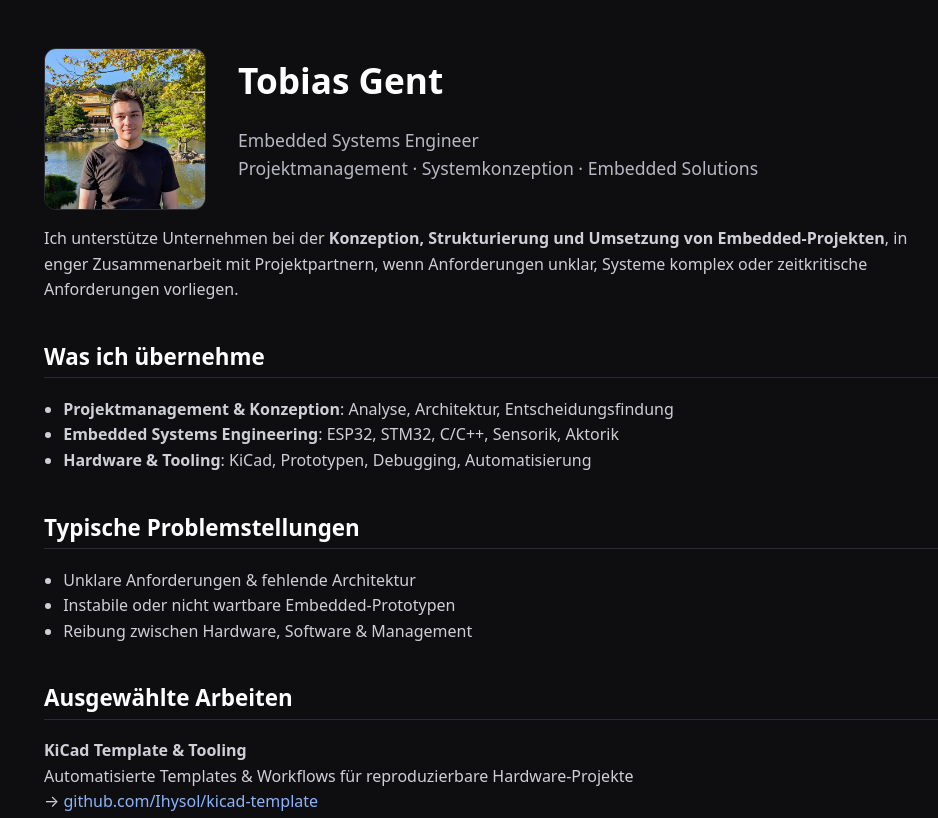
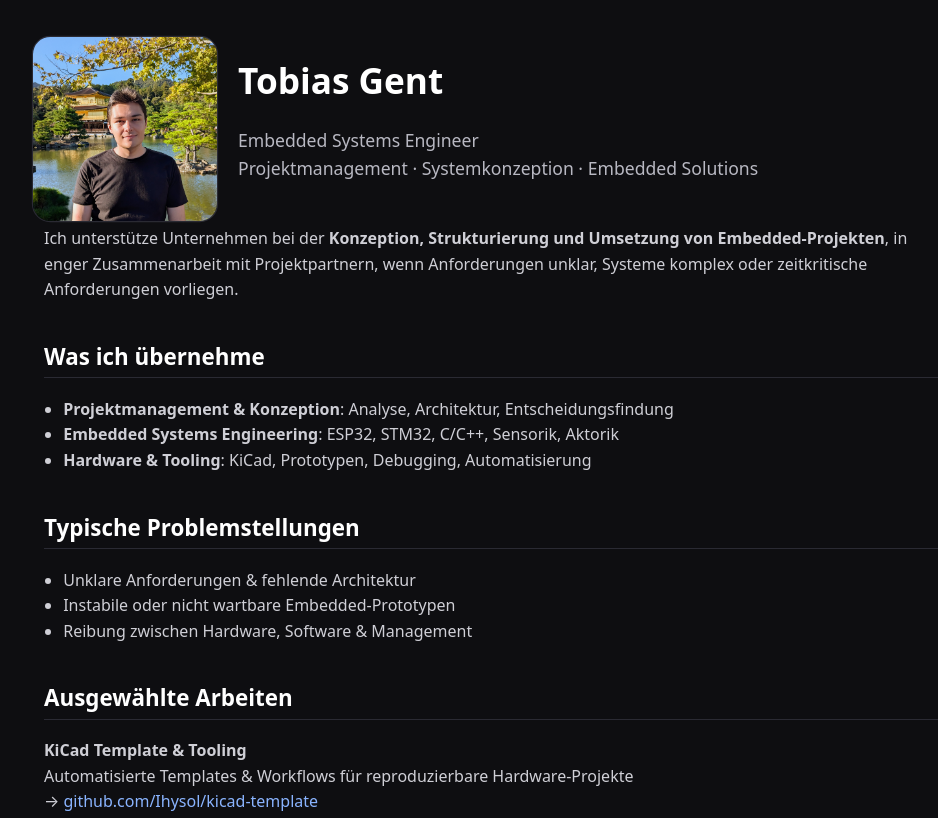
Before and after one commit to Ihysol/ihysol.github.io, a plain HTML site: page index.html in a window 1280 px wide. Shown: the top 818 px of the page, without its empty margins (146-1084 px from the left). Drawn offline with Linux system fonts and the light colour scheme.

Commit message:
Update index.html

```diff
--- a/index.html
+++ b/index.html
@@ -70,8 +70,9 @@
           width:160px;
           height:160px;
           object-fit:cover;
-          object-position: center 50%;
-          border-radius:12px;
+          object-position: center 20%;
+          border-radius:16px;
+          transform:scale(1.15);
           border:1px solid #2a2a33;
         "
       />
```
